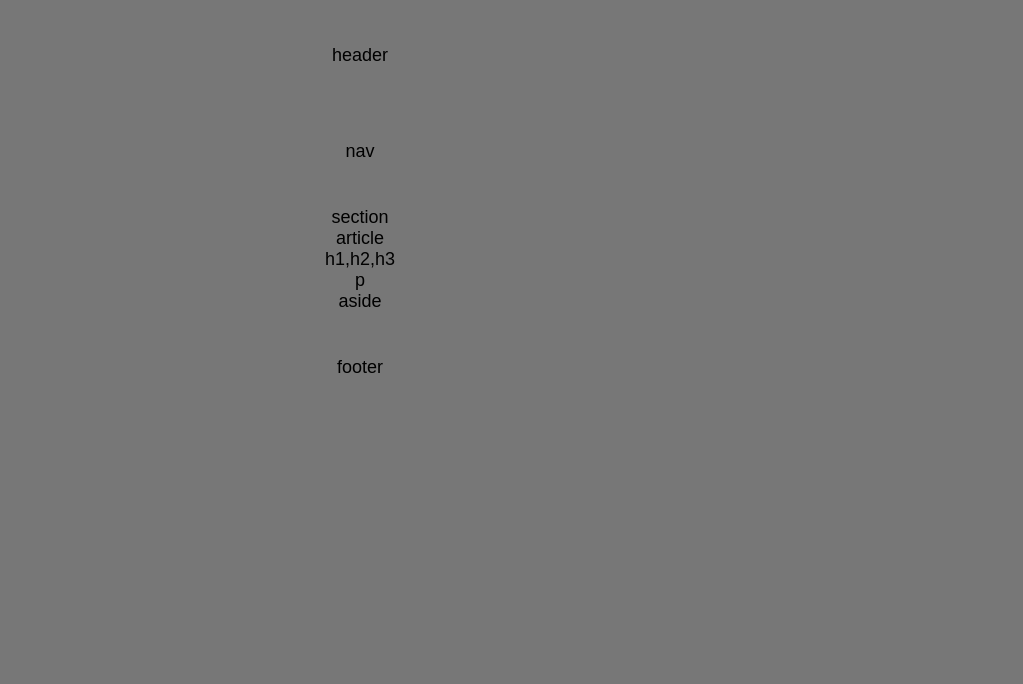
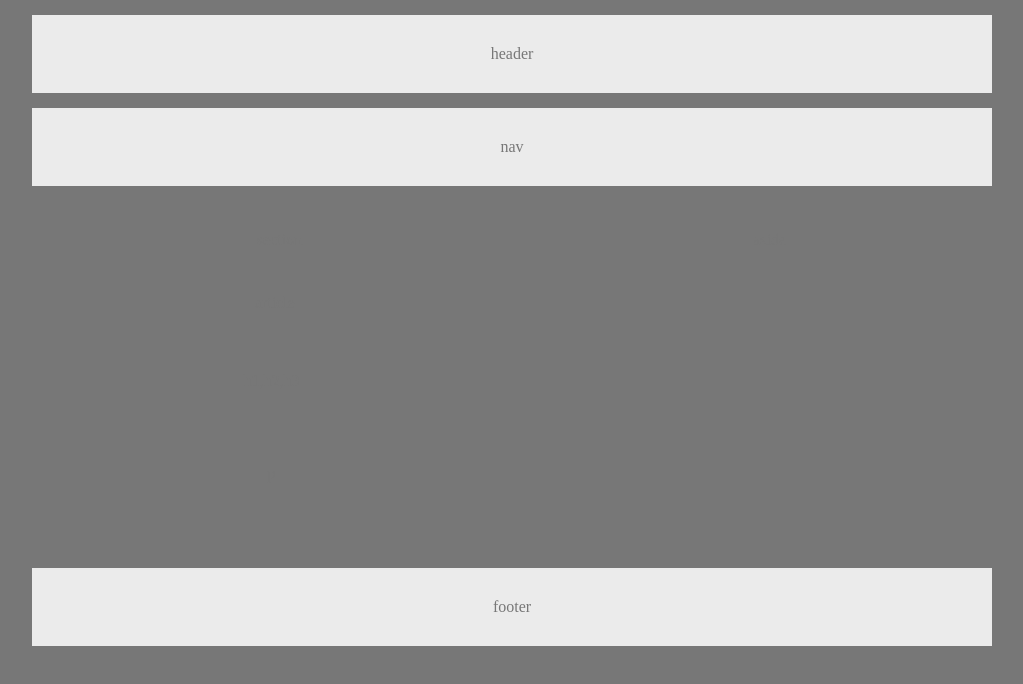
Before and after one commit to zibrahim2046/HW-Wireframe, a plain HTML site: page index.html in a window 1280 px wide. Shown: the whole page, without its empty margins (128-1151 px from the left). Drawn offline with Linux system fonts and the light colour scheme.

Commit message:
Add files via upload
Almost done, just need final touches

```diff
--- a/style.css
+++ b/style.css
@@ -5,9 +5,11 @@ html {
 
 body {
     background: #777;
-    font-family: Arial, Helvetica, sans-serif;
+    color: #777;
+    font-family: "Arial, Helvetica, sans-serif;"
     font-size: 18px;
     width: 960px;
+    margin: auto;
 }
 
 section {
@@ -19,16 +21,60 @@ section {
     padding: 30px;
     margin-top: 15px;
     margin-bottom: 15px;
+    background: #ebebeb;
 }
 
 #nav {
     padding: 30px;
     margin-top: 15px;
     margin-bottom: 15px;
+    background: #ebebeb;
 }
 
 #footer {
     padding: 30px;
     margin-top: 15px;
     margin-bottom: 15px;
+    background: #ebebeb;
 }
+
+#section {
+    float: left;
+    width: 495px;
+    padding-top: 30px;
+    padding-bottom: 5px;
+    margin-bottom: 15px;
+}
+
+#article {
+    background: #777;
+    width: 92%;
+    margin: 15px;
+    padding-top: 30px;
+    padding-bottom: 5px;
+}
+
+#headers {
+    width: 92%;
+    margin: 15px;
+    margin-top: 30px;
+    padding-top: 30px;
+    padding-bottom: 30px;
+}
+
+#paragraph {
+    width: 92%;
+    margin: 15px;
+    padding-top: 30px;
+    padding-bottom: 30px;
+}
+
+#aside {
+    float: right;
+    width: 445px;
+    padding-top: 30px;
+    padding-bottom: 307px;
+}
+#footer {
+    clear: both;
+}
```
